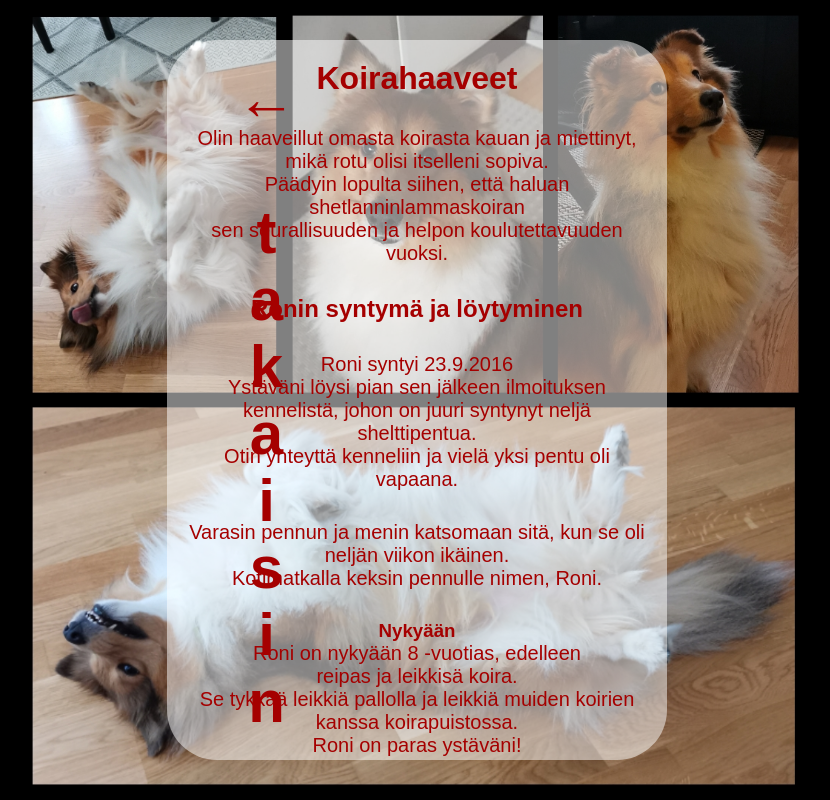
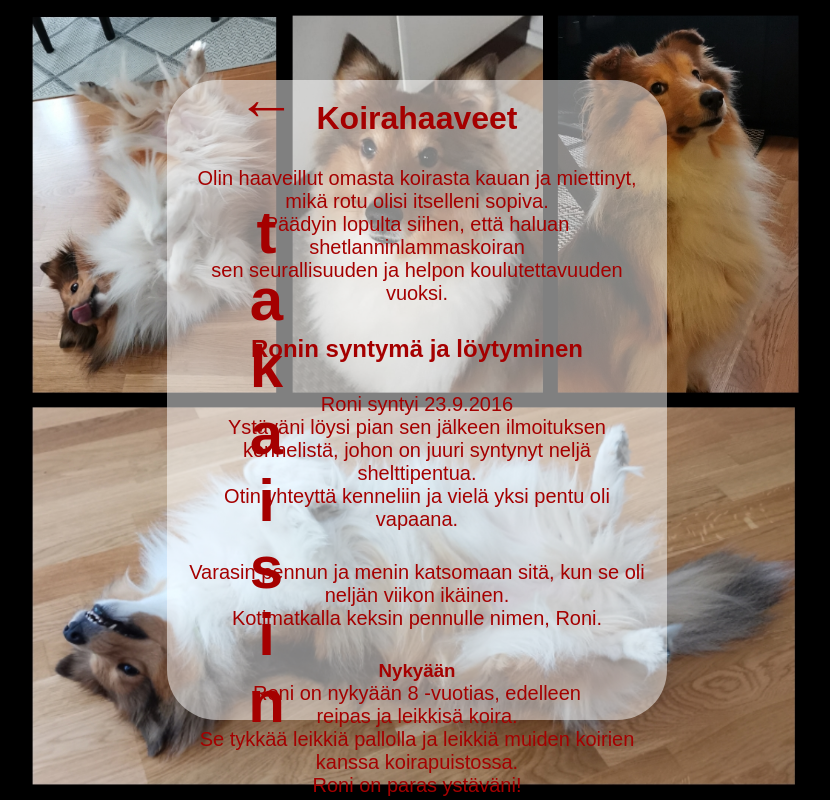
Before and after one commit to Tuike91/Ronin-galleria, a plain HTML site: page Sivut/Ronin_tarina.html in a window 1280 px wide. Shown: the whole page, without its empty margins (223-1053 px from the left). Drawn offline with Linux system fonts and the light colour scheme.

Commit message:
Roningalleria

```diff
--- a/Tyylit/tyylit4.css
+++ b/Tyylit/tyylit4.css
@@ -30,7 +30,7 @@ body {
     width: 100%;
     height: auto;
     min-height: 300px;
-    max-height: 90vh;
+    max-height: 80vh;
     text-align: center;
     background: rgba(255, 255, 255, 0.5);
     padding: 20px;
```
